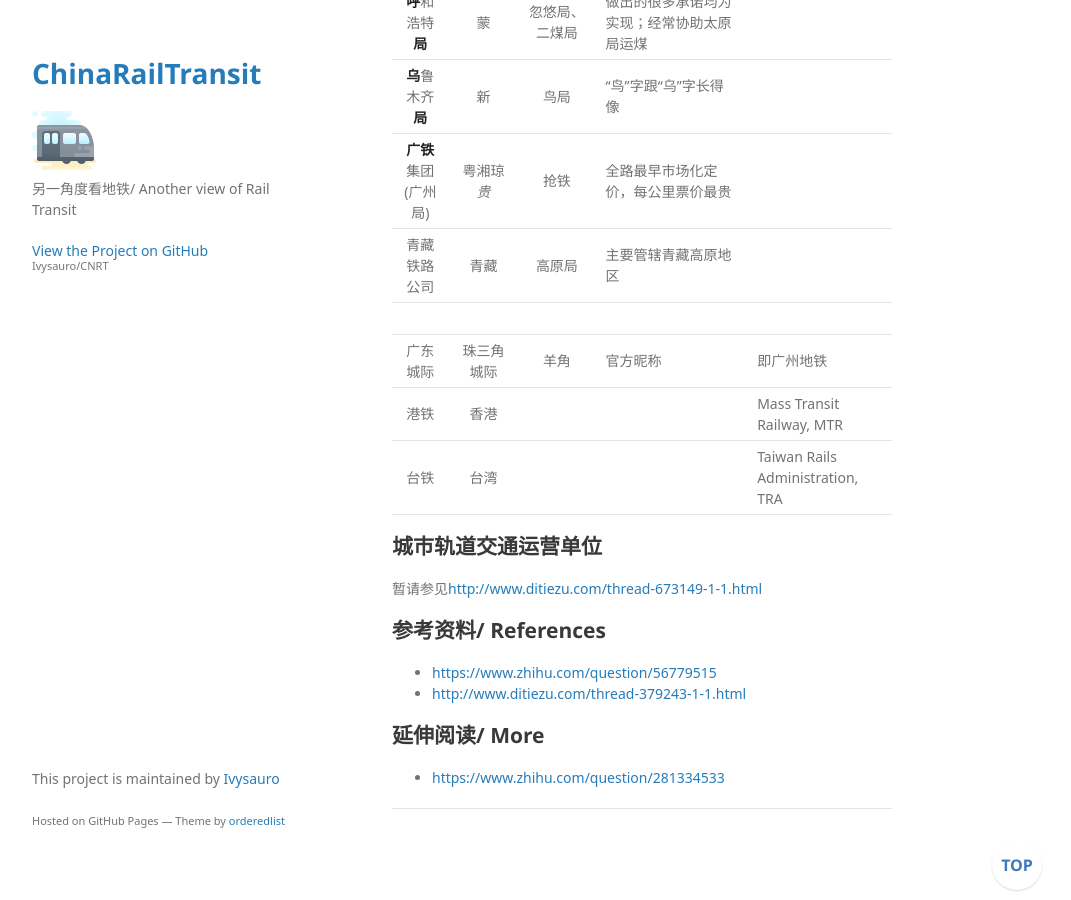
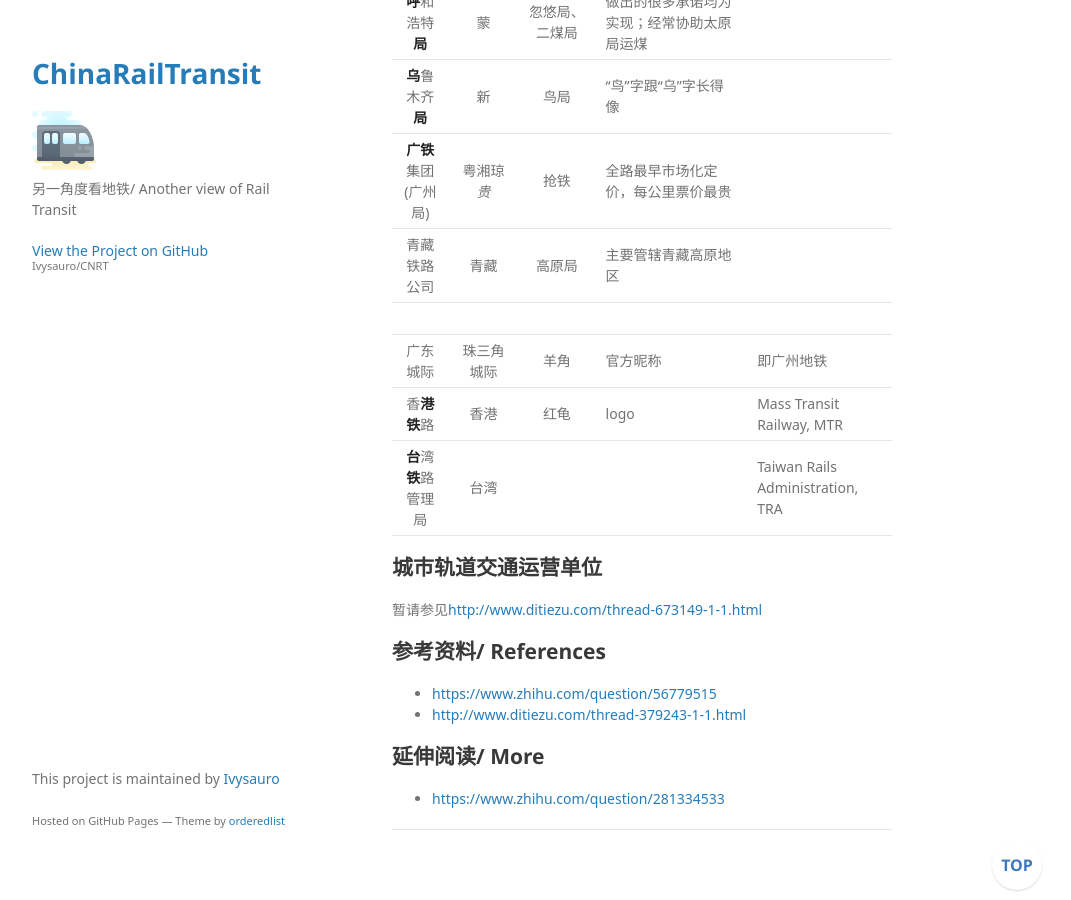
Before and after one commit to Ivysauro/CNRT, a Jekyll site: the page built from data/FRA.md, in a window 1280 px wide and 900 px high, scrolled down 1149 px. Shown: the whole window, without its empty margins (178-1249 px from the left). Built offline with Jekyll 4.4.1, drawn with Linux system fonts in a browser that asks for light colours; some web fonts are replaced; our own code applies the rules of GitHub Pages for plain Markdown files; a script that is not in the unit is left out.

Commit message:
🍊更新香港、台湾数据

```diff
--- a/data/FRA.md
+++ b/data/FRA.md
@@ -26,8 +26,8 @@
 | 青藏铁路公司 | 青藏 | 高原局 | 主要管辖青藏高原地区 |
 | |
 | 广东城际 | 珠三角城际 | 羊角 | 官方昵称 | 即广州地铁 |
-| 港铁 | 香港 | | | Mass Transit Railway, MTR |
-| 台铁 | 台湾 | | | Taiwan Rails Administration, TRA |
+| 香**港铁**路 | 香港 | 红龟 | logo | Mass Transit Railway, MTR |
+| **台**湾**铁**路管理局 | 台湾 | | | Taiwan Rails Administration, TRA |
 
 ## 城市轨道交通运营单位
 
```
